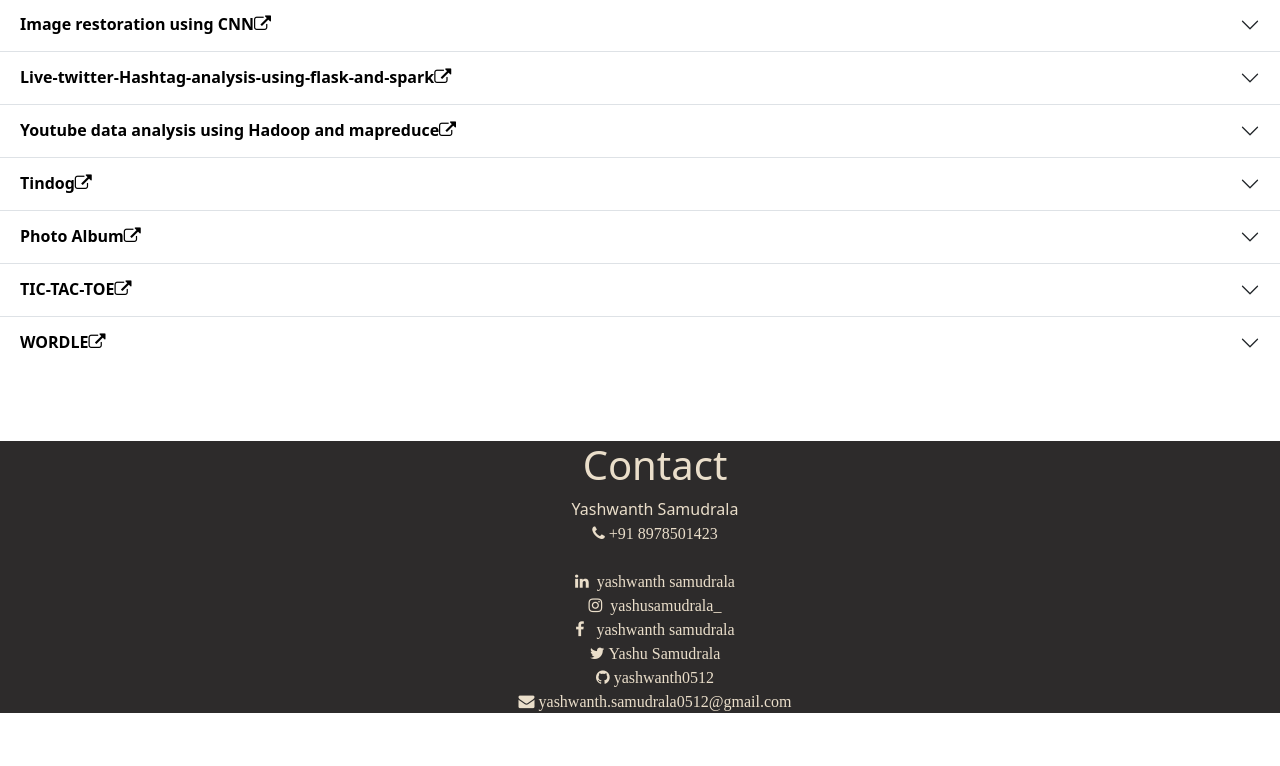
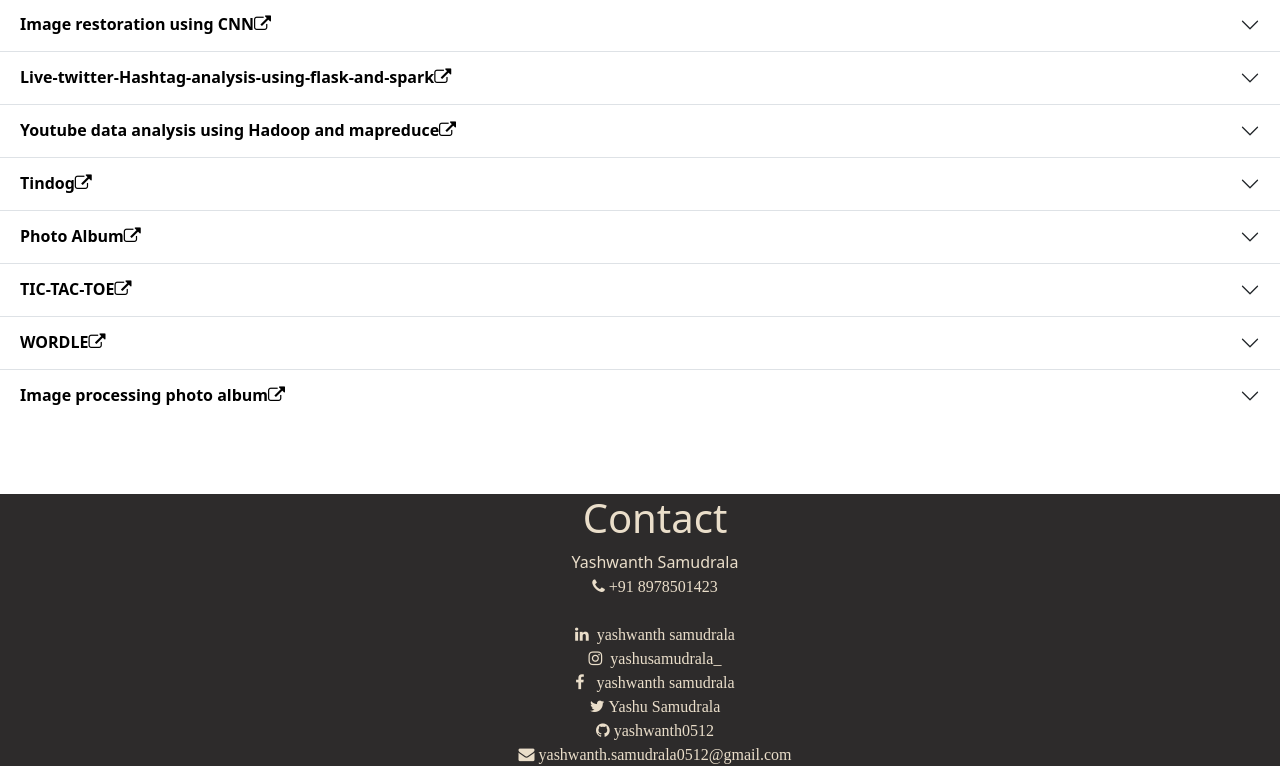
Before and after one commit to yashwanth0512/yashwanth0512.github.io, a plain HTML site: page index.html in a window 1280 px wide. Shown: the part 3733-4499 px from the top of the page. Before the commit the page ends 4446 px from the top, so only its background shows below. Drawn offline with nearby package versions, Linux system fonts and the light colour scheme; a web font is replaced by a local one.

Commit message:
Update index.html

```diff
--- a/index.html
+++ b/index.html
@@ -470,6 +470,17 @@
             </div>
             </div>
           </div>
+          <div class="accordion-item">
+            <h2 class="accordion-header" id="flush-headingTen">
+              <button class="accordion-button collapsed" type="button" data-bs-toggle="collapse" data-bs-target="#flush-collapseTen" aria-expanded="false" aria-controls="flush-collapseTen">
+                <a href="https://yashwanth0512.github.io/Image-processing-photo-album/" class="link" target="_blank" id="ya"><strong>Image processing photo album<i class="fa fa-external-link" style="font-size:17px"></i></strong></a>
+              </button>
+            </h2>
+            <div id="flush-collapseTen" class="accordion-collapse collapse" aria-labelledby="flush-headingTen" data-bs-parent="#accordionFlushExample">
+              <div class="accordion-body"><div id="hh">Image processing photo album is created using HTML, css and javascript, where one can apply different functions to change the image as their wish. </div>
+            </div>
+            </div>
+          </div>
 
       </div>
     </div>
```
